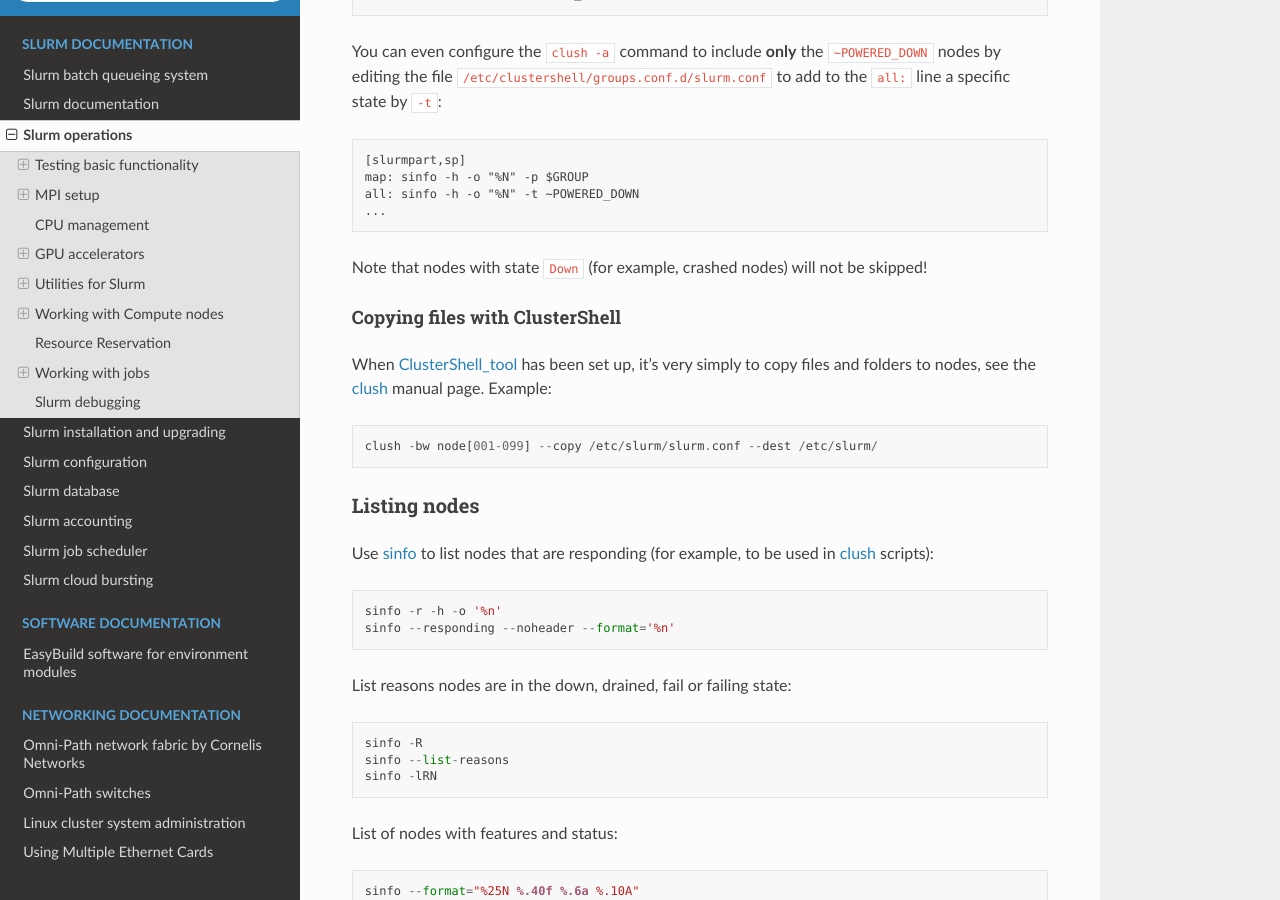
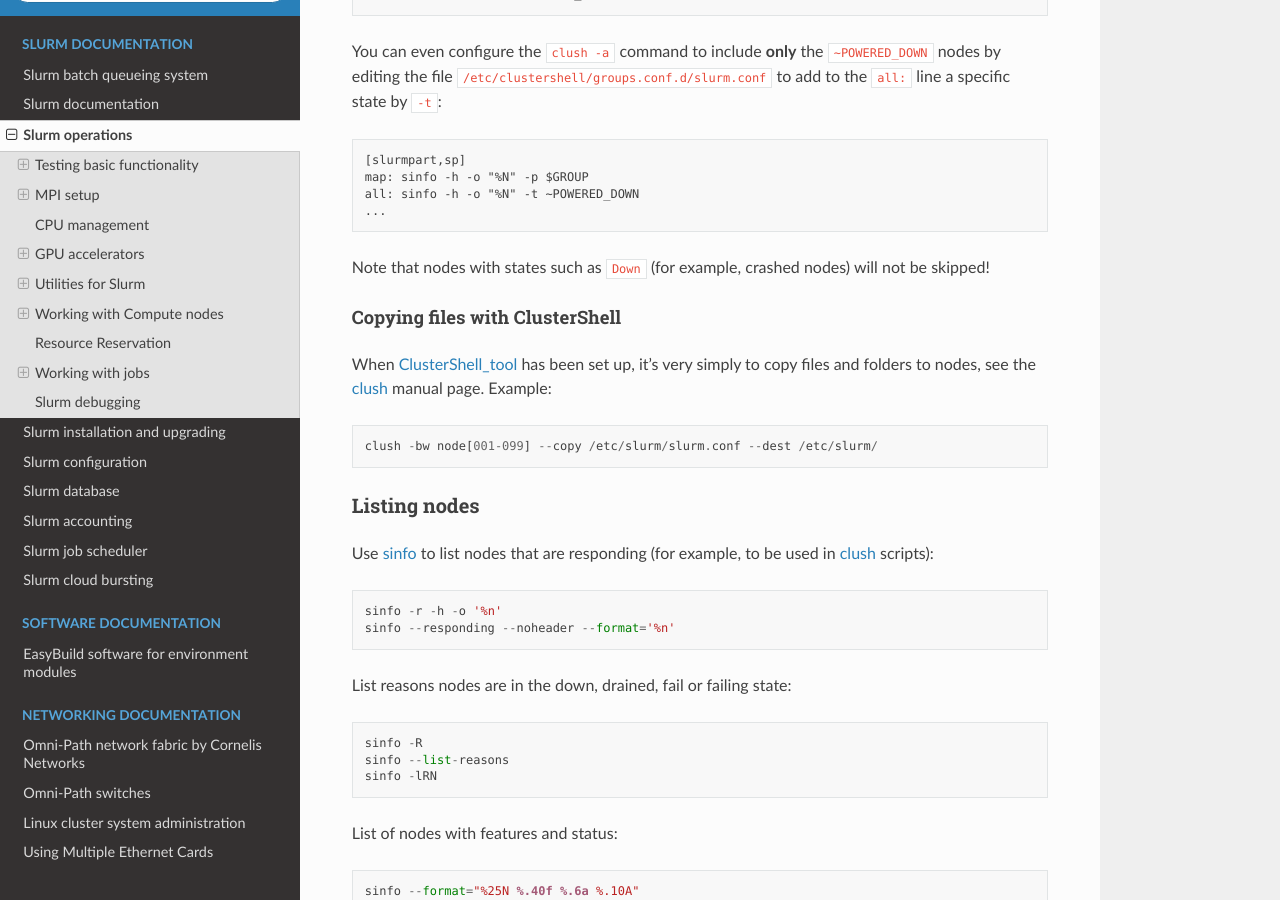
Before and after one commit to OleHolmNielsen/Niflheim_system, a Sphinx documentation site: the page built from docs/Slurm_operations.rst, in a window 1280 px wide and 900 px high, scrolled down 13060 px. Built offline with Sphinx 7.4.7 and the Read the Docs theme 3.1.0, drawn with Linux system fonts in a browser that asks for light colours.

Commit message:
Minor edit

```diff
--- a/docs/Slurm_operations.rst
+++ b/docs/Slurm_operations.rst
@@ -589,7 +589,7 @@ You can even configure the ``clush -a`` command to include **only** the ``~POWER
   all: sinfo -h -o "%N" -t ~POWERED_DOWN
   ...
 
-Note that nodes with state ``Down`` (for example, crashed nodes) will not be skipped!
+Note that nodes with states such as ``Down`` (for example, crashed nodes) will not be skipped!
 
 .. _bug_21428: https://support.schedmd.com/show_bug.cgi?id=21428
 
```
